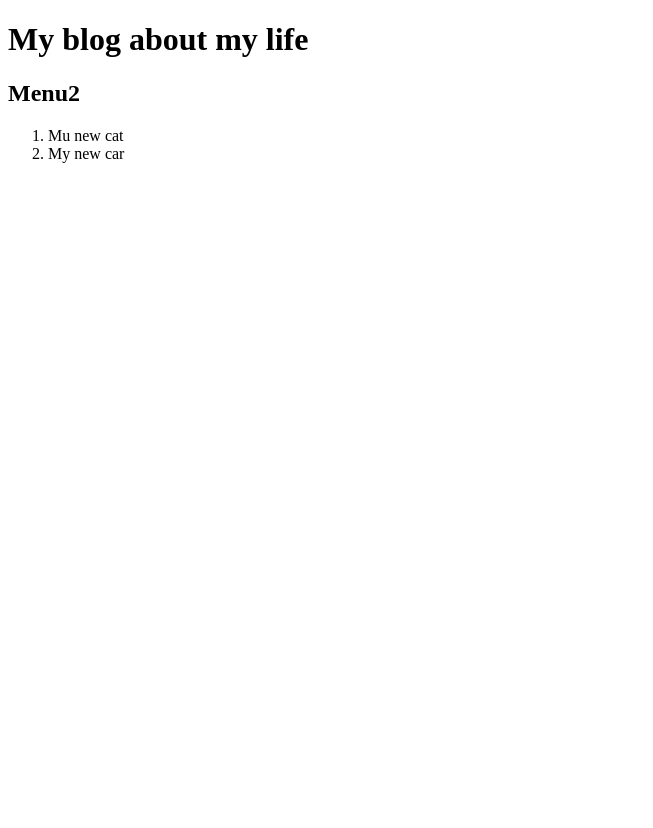
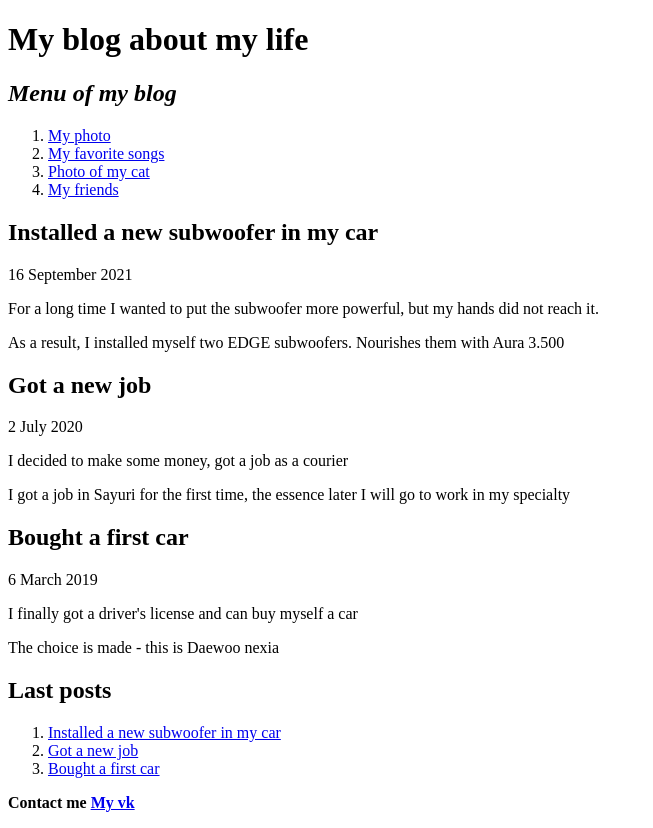
Before and after one commit to SNVKEZ/web-dev-course-SSU-2021, a plain HTML site: page Task-01_HTML-Basics/index.html in a window 1280 px wide. Shown: the whole page, without its empty margins (0-653 px from the left). Before the commit the page ends 800 px from the top, so only its background shows below. Drawn offline with Linux system fonts and the light colour scheme.

Commit message:
Update index.html

```diff
--- a/Task-01_HTML-Basics/index.html
+++ b/Task-01_HTML-Basics/index.html
@@ -5,11 +5,38 @@
         <title>My blog about my life</title>
       </head>
 <body>
+
     <h1>My blog about my life</h1>
-    <h2>Menu2</h2>
+    <h2><em><a name = "menu">Menu of my blog</a></em></h2>
     <ol>
-        <li>Mu new cat</li>
-        <li>My new car</li>
+        <li><a href ="index.html">My photo</a></li>
+        <li><a href ="index.html">My favorite songs</a></li>
+        <li><a href ="index.html">Photo of my cat</a></li>
+        <li><a href ="index.html">My friends</a></li>
     </ol>
+
+    <h2><a name = "sub">Installed a new subwoofer in my car</a></h2>
+    <p>16 September 2021</p>
+    <p>For a long time I wanted to put the subwoofer more powerful, but my hands did not reach it.</p>
+    <p>As a result, I installed myself two EDGE subwoofers. Nourishes them with Aura 3.500</p>
+
+    <h2><a name = "job">Got a new job</a></h2>
+    <p>2 July 2020</p>
+    <p>I decided to make some money, got a job as a courier</p>
+    <p>I got a job in Sayuri for the first time, the essence later I will go to work in my specialty</p>
+
+    <h2><a name = "car">Bought a first car</a></h2>
+    <p>6 March 2019</p>
+    <p>I finally got a driver's license and can buy myself a car</p>
+    <p>The choice is made - this is Daewoo nexia</p>
+
+    <h2><strong>Last posts</strong></h2>
+    <ol>
+        <li><a href ="#sub">Installed a new subwoofer in my car</a></li>
+        <li><a href ="#job">Got a new job</a></li>
+        <li><a href ="#car">Bought a first car</a></li>
+    </ol>
+
+    <p><strong>Contact me <a href="http://www.vk.com/snvkez">My vk</a></strong></p>
 </body>
 </html>
```
